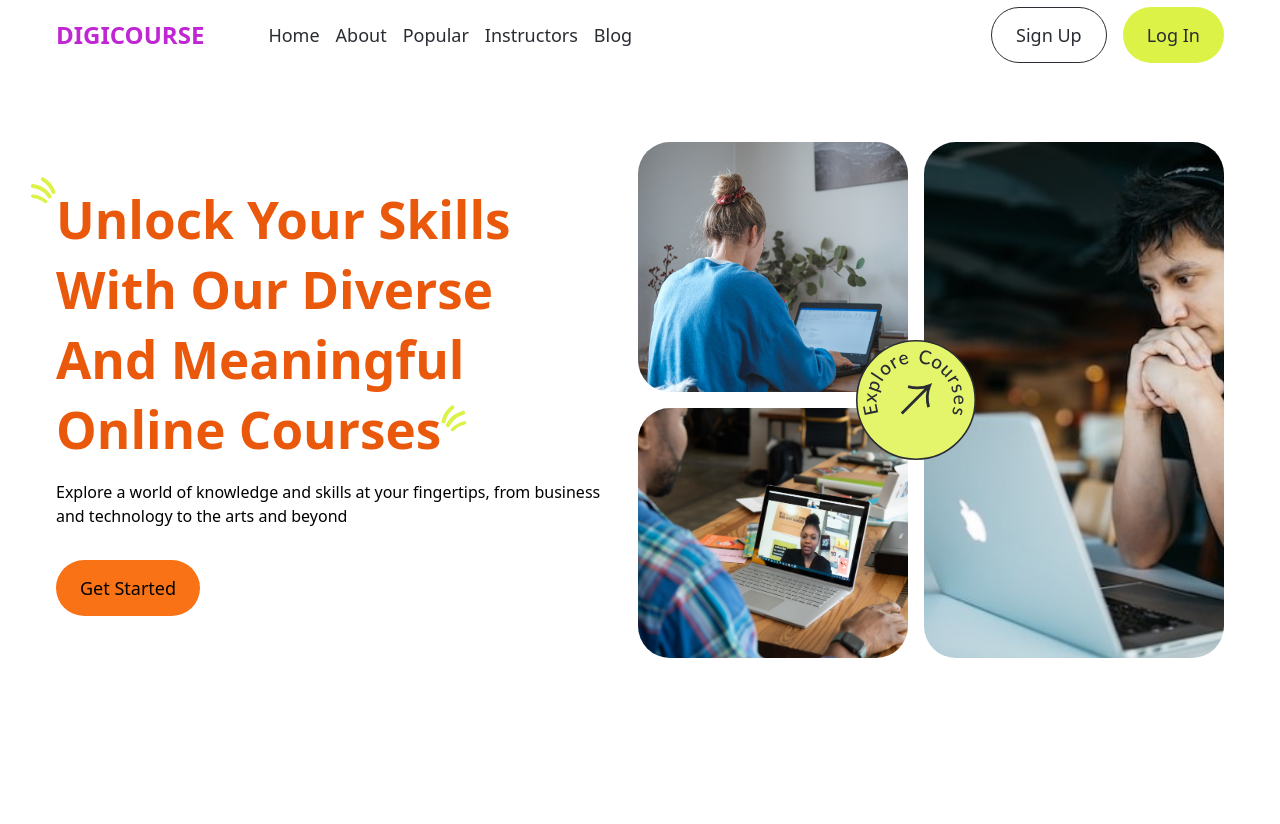
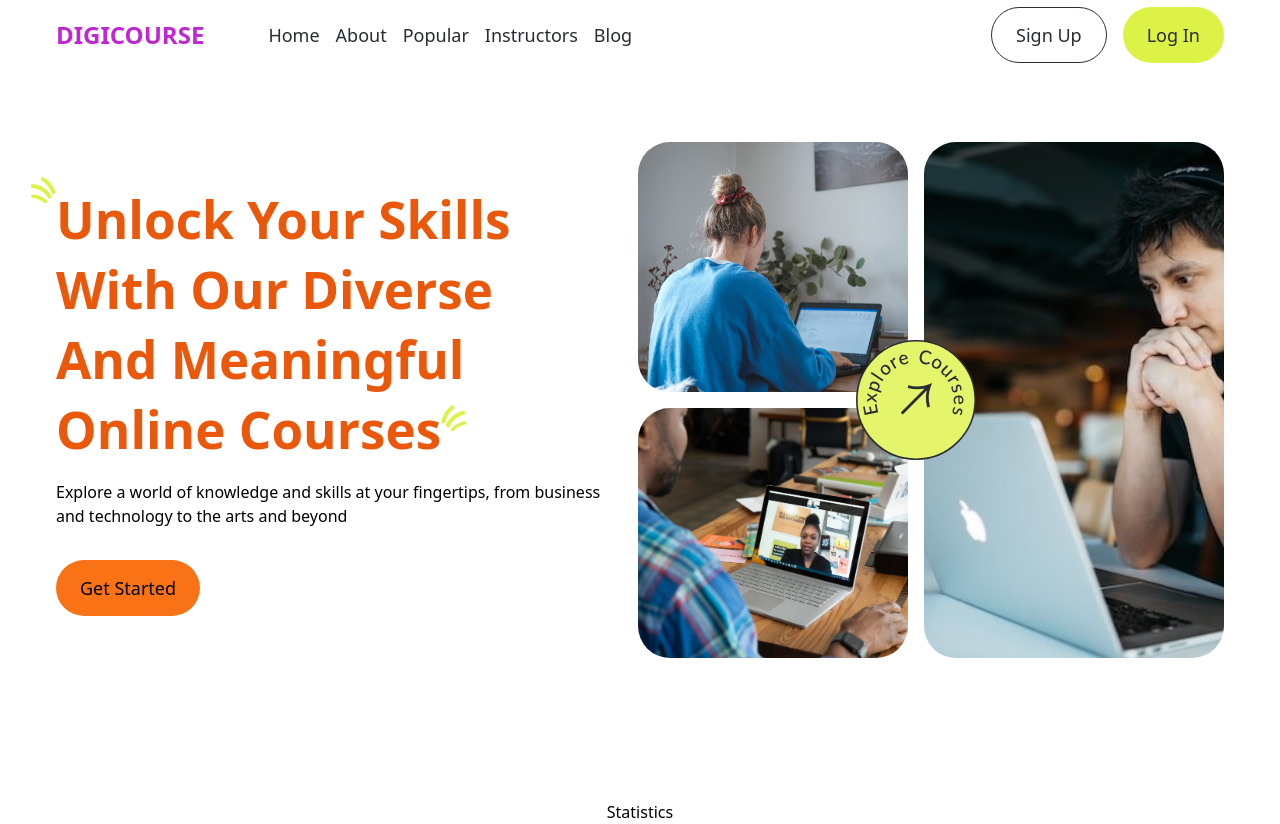
Before and after one commit to adarsh206/courses-website, a React (Vite) app: page / in a window 1280 px wide. Before the commit the page ends 800 px from the top, so only its background shows below. Built offline with nearby package versions, Linux system fonts and the light colour scheme.

Commit message:
latest changes

```diff
--- a/src/App.jsx
+++ b/src/App.jsx
@@ -1,6 +1,7 @@
 
 import './App.css'
 import Header from './components/Header'
+import Statistics from './components/Statistics'
 import Hero from './sections/Hero'
 
 function App() {
@@ -8,6 +9,7 @@ function App() {
     <>
       <Header />
       <Hero />
+      <Statistics />
 
     </>
   )
--- a/src/components/Statistics.jsx
+++ b/src/components/Statistics.jsx
@@ -3,7 +3,7 @@ import React from 'react'
 
 const Statistics = () => {
   return (
-    <div>Statistics</div>
+    <div className='flex justify-center items-center'>Statistics</div>
   )
 }
 
```
